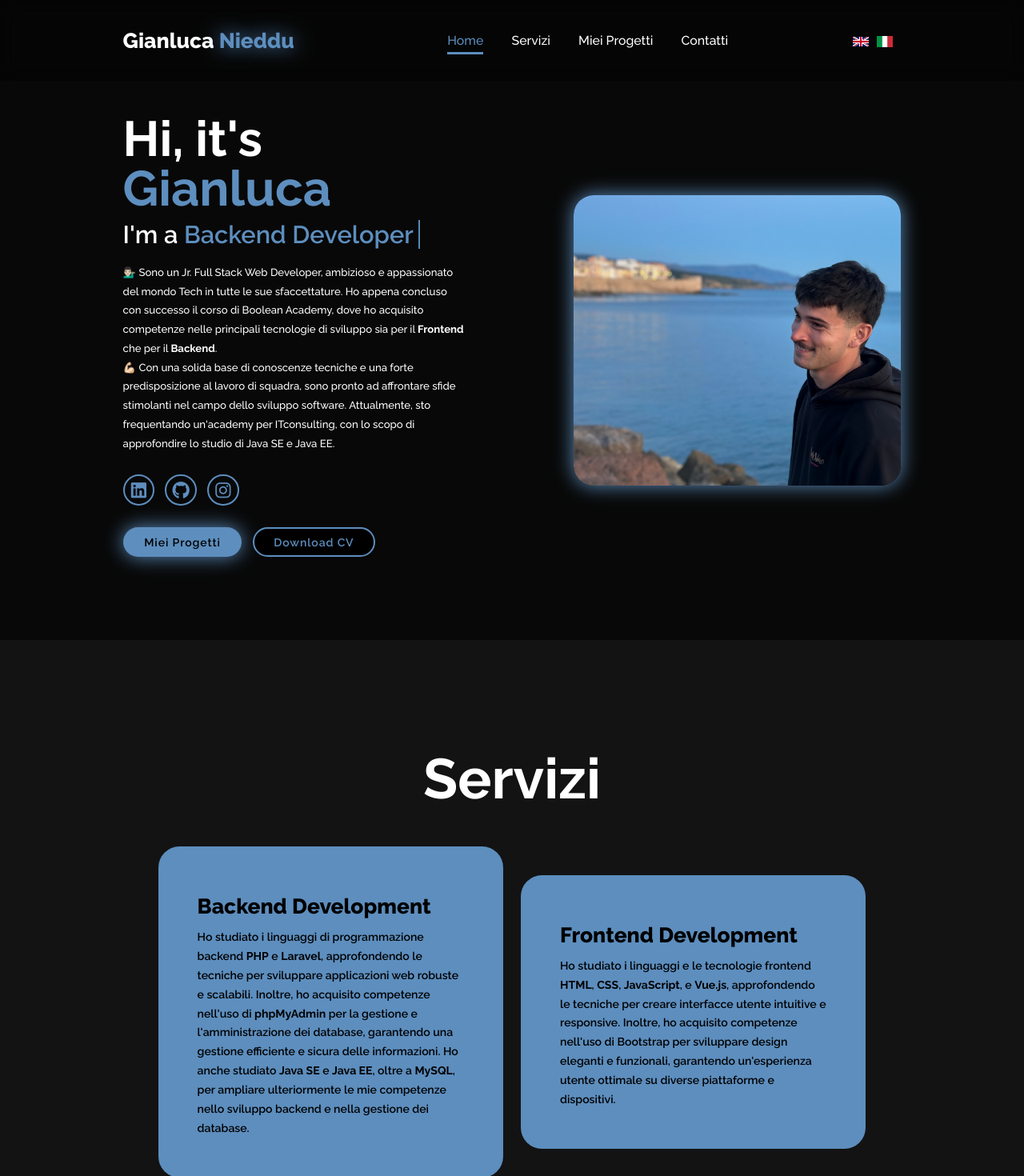
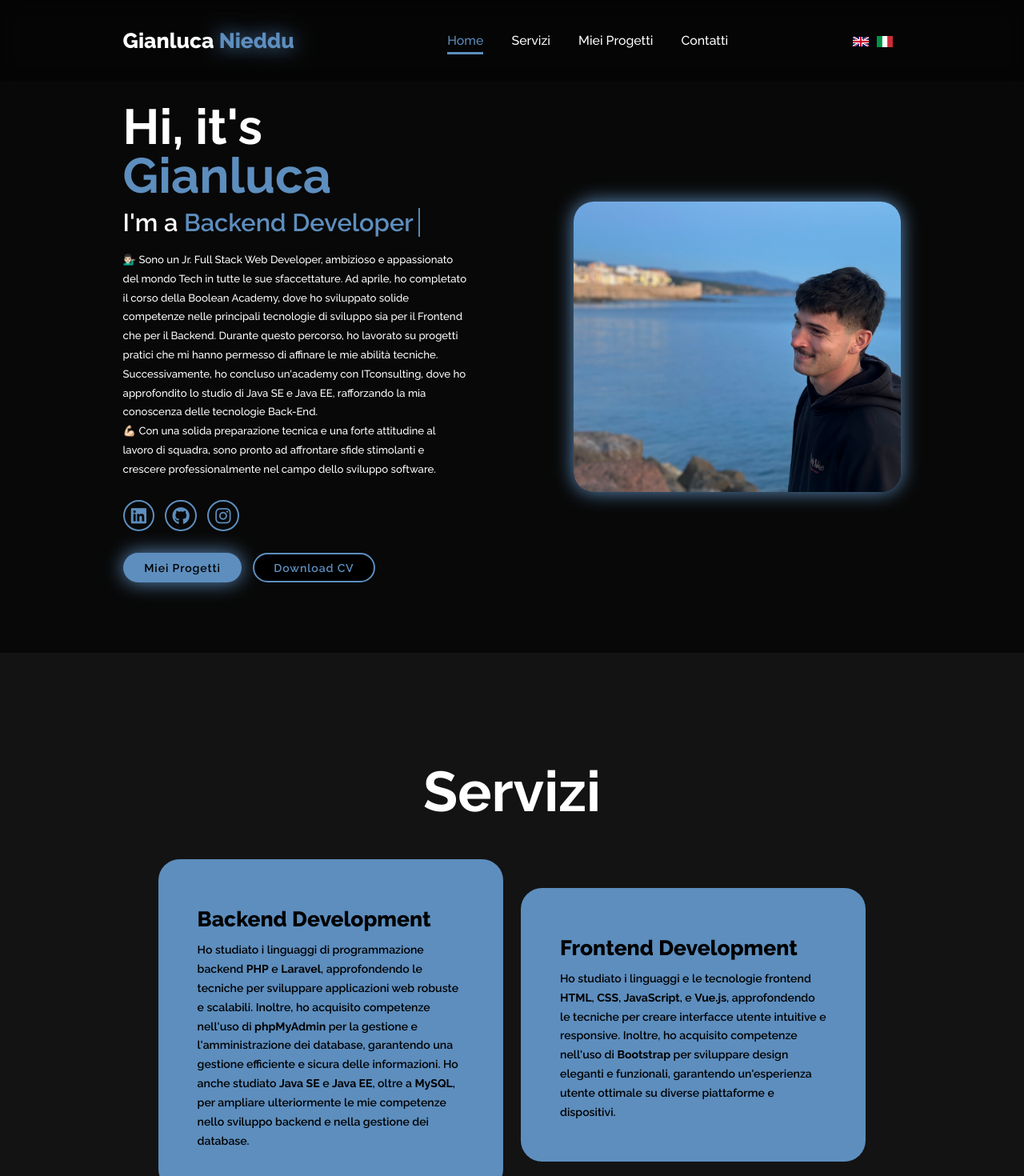
Before and after one commit to gianlucanied/my-new-portfolio, a Vue app: page / in a window 1280 px wide. Shown: the top 1470 px of the page at 80% size. Built offline with nearby package versions, Linux system fonts and the light colour scheme.

Commit message:
fix: testo presentazione

```diff
--- a/src/i18n.js
+++ b/src/i18n.js
@@ -10,7 +10,7 @@ const messages = {
     projects: "Projects",
     contacts: "Contacts",
     testoPresentazione:
-      "💁🏻‍♂️ I'm a Jr. Full Stack Web Developer, ambitious and passionate about the Tech world in all its facets. I have just successfully completed the Boolean Academy course, where I gained skills in the main development technologies for both <b>Frontend</b> and <b>Backend</b>. <br/>💪🏻 With a solid foundation of technical knowledge and a strong predisposition for teamwork, I am ready to tackle challenging projects in the field of software development. Currently, I am attending an academy for IT consulting with the aim of deepening my study of Java SE and Java EE.",
+      "💁🏻‍♂️ I am a Jr. Full Stack Web Developer, ambitious and passionate about the Tech world in all its facets. In April, I completed the Boolean Academy course, where I developed solid skills in the main development technologies for both Frontend and Backend. During this course, I worked on practical projects that allowed me to refine my technical abilities. <br/> Subsequently, I finished an academy with ITconsulting, where I deepened my study of Java SE and Java EE, further strengthening my knowledge of Back-End technologies. <br/>💪🏻 With a solid technical background and a strong aptitude for teamwork, I am ready to tackle stimulating challenges and grow professionally in the field of software development.",
     pBackend:
       "I have studied backend programming languages such as <b>PHP</b> and <b>Laravel</b>, delving into techniques to develop robust and scalable web applications. Additionally, I have gained skills in using <b>phpMyAdmin</b> for database management and administration, ensuring efficient and secure handling of information. I have also studied <b>Java SE</b> and <b>Java EE</b>, as well as <b>MySQL</b>, to further expand my skills in backend development and database management.",
     pFrontend:
@@ -35,11 +35,11 @@ const messages = {
     projects: "Miei Progetti",
     contacts: "Contatti",
     testoPresentazione:
-      "💁🏻‍♂️ Sono un Jr. Full Stack Web Developer, ambizioso e appassionato del mondo Tech in tutte le sue sfaccettature. Ho appena concluso con successo il corso di Boolean Academy, dove ho acquisito competenze nelle principali tecnologie di sviluppo sia per il <b>Frontend</b> che per il <b>Backend</b>. <br/>💪🏻 Con una solida base di conoscenze tecniche e una forte predisposizione al lavoro di squadra, sono pronto ad affrontare sfide stimolanti nel campo dello sviluppo software. Attualmente, sto frequentando un'academy per ITconsulting, con lo scopo di approfondire lo studio di Java SE e Java EE.",
+      "💁🏻‍♂️ Sono un Jr. Full Stack Web Developer, ambizioso e appassionato del mondo Tech in tutte le sue sfaccettature. Ad aprile, ho completato il corso della Boolean Academy, dove ho sviluppato solide competenze nelle principali tecnologie di sviluppo sia per il Frontend che per il Backend. Durante questo percorso, ho lavorato su progetti pratici che mi hanno permesso di affinare le mie abilità tecniche. <br/> Successivamente, ho concluso un'academy con ITconsulting, dove ho approfondito lo studio di Java SE e Java EE, rafforzando la mia conoscenza delle tecnologie Back-End. <br/>💪🏻 Con una solida preparazione tecnica e una forte attitudine al lavoro di squadra, sono pronto ad affrontare sfide stimolanti e crescere professionalmente nel campo dello sviluppo software.",
     pBackend:
       "Ho studiato i linguaggi di programmazione backend <b>PHP</b> e <b>Laravel</b>, approfondendo le tecniche per sviluppare applicazioni web robuste e scalabili. Inoltre, ho acquisito competenze nell'uso di <b>phpMyAdmin</b> per la gestione e l'amministrazione dei database, garantendo una gestione efficiente e sicura delle informazioni. Ho anche studiato <b>Java SE</b> e <b>Java EE</b>, oltre a <b>MySQL</b>, per ampliare ulteriormente le mie competenze nello sviluppo backend e nella gestione dei database.",
     pFrontend:
-      "Ho studiato i linguaggi e le tecnologie frontend <b>HTML</b>, <b>CSS</b>, <b>JavaScript</b>, e <b>Vue.js</b>, approfondendo le tecniche per creare interfacce utente intuitive e responsive. Inoltre, ho acquisito competenze nell'uso di Bootstrap per sviluppare design eleganti e funzionali, garantendo un'esperienza utente ottimale su diverse piattaforme e dispositivi. ",
+      "Ho studiato i linguaggi e le tecnologie frontend <b>HTML</b>, <b>CSS</b>, <b>JavaScript</b>, e <b>Vue.js</b>, approfondendo le tecniche per creare interfacce utente intuitive e responsive. Inoltre, ho acquisito competenze nell'uso di <b>Bootstrap</b> per sviluppare design eleganti e funzionali, garantendo un'esperienza utente ottimale su diverse piattaforme e dispositivi. ",
     pProgetto1:
       "Ho creato un sito vetrina completamente responsive, realizzato interamente con Vue.js. Il mio obiettivo era quello di offrire un'esperienza intuitiva e semplice per tutti i visitatori, sia da desktop che da dispositivi mobili.",
     pProgetto2:
```
